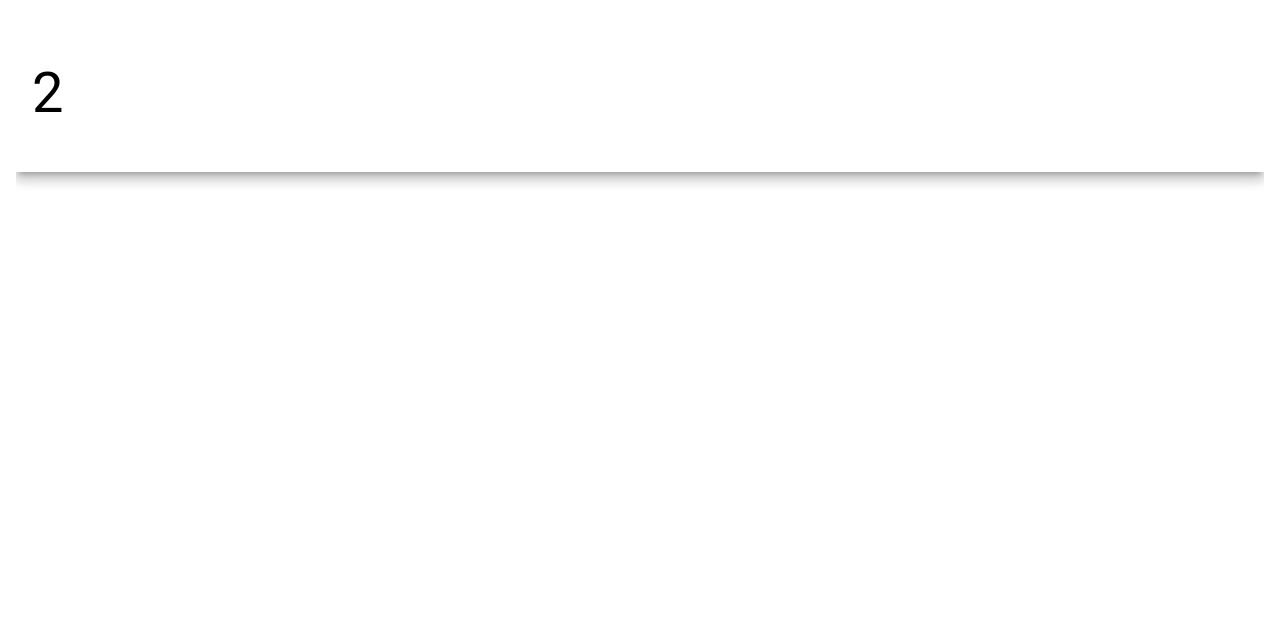
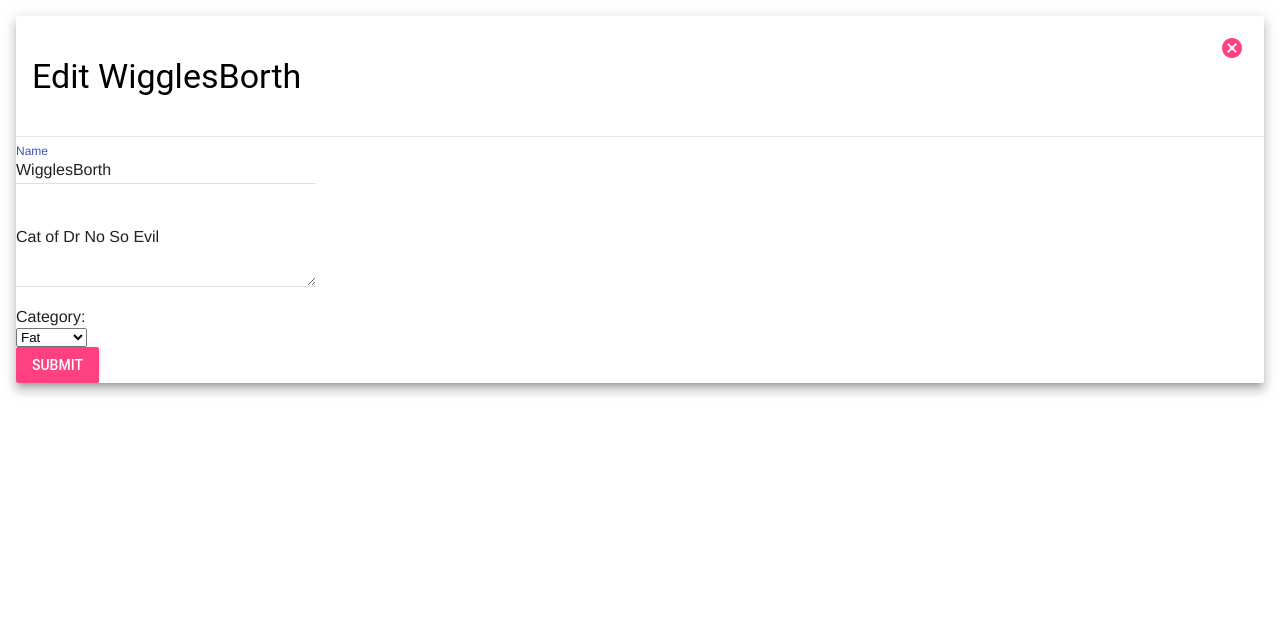
Before and after one commit to GaiEnSuit/cat-alog, a Flask app: page /2/edit/ in a window 1280 px wide. Shown: the part 64-687 px from the top of the page. Run offline with Flask 2, Linux system fonts and the light colour scheme; data comes from the database, SQL or seed files in the repository; both versions use the stored data as it was after the commit.

Commit message:
update routing configuration for edit, update form values, update templates to match new style

```diff
--- a/app/app.py
+++ b/app/app.py
@@ -48,9 +48,18 @@
     return render_template('/detail.html')
 
 
-@app.route("/<int:id>/edit/")
+@app.route("/<int:id>/edit/", methods=['GET', 'POST'])
 def editCat(id):
-    return render_template('/edit.html', id=id)
+    editedCat = session.query(Cat).filter_by(id=id).one()
+    if request.method == 'POST':
+        editedCat.name=request.form['name']
+        editedCat.description=request.form['description']
+        editedCat.category=request.form['category']
+        session.add(editedCat)
+        session.commit()
+        return redirect('/', code=302)
+    else:
+        return render_template('/edit.html', i = editedCat)
 
 
 @app.route('/<int:id>/delete/')
--- a/app/templates/edit.html
+++ b/app/templates/edit.html
@@ -9,10 +9,11 @@
     <!-- Material Design -->
     <link rel="stylesheet" href="https://fonts.googleapis.com/icon?family=Material+Icons">
     <link rel="stylesheet" href="https://code.getmdl.io/1.3.0/material.indigo-pink.min.css">
+    <link rel="stylesheet" href="https://fonts.googleapis.com/icon?family=Material+Icons">
     <script defer src="https://code.getmdl.io/1.3.0/material.min.js"></script>
 
     <!-- Custom CSS -->
-    <link rel="stylesheet" href="/static/styles/main.css">
+    <link rel="stylesheet" type="text/css" href="{{ url_for('static', filename='styles/main.css') }}">
   </head>
   <body>
     <div class="mdl-layout mdl-js-layout mdl-layout--fixed-header">
@@ -25,13 +26,34 @@
       </header>
       <main class="mdl-layout__content">
         <div class="mdl-grid">
-          <div class="mdl-cell mdl-cell--12-col mdl-cell--4-col-phone mdl-card">
-            <div class="mdl-card--boder mdl-shadow--8dp">
-              <div class="mdl-card__title">
-                <div class="mdl-card__title-text">
-                  <h1>{{id}}</h1>
-                </div>
+          <div class="mdl-cell mdl-cell--12-col mdl-cell--4-col-phone mdl-card mdl-shadow--8dp">
+            <div class="mdl-card__title mdl-card--border">
+              <div class="mdl-card__title-text">
+                <h3>Edit {{ i.name }}</h3>
               </div>
+            </div>
+            <form method="POST" action="{{ url_for('editCat', id=i.id) }}">
+              <div class="mdl-textfield mdl-js-textfield mdl-textfield--floating-label">
+                <input class="mdl-textfield__input" type="text" id="name" name="name" value="{{ i.name }}"  required>
+                <label class="mdl-textfield__label" for="name">Name</label>
+              </div><br />
+              <div class="mdl-textfield mdl-js-textfield">
+                <textarea class="mdl-textfield__input" type="text" rows= "3" id="description" name="description" required>{{i.description}}</textarea>
+                <label class="mdl-textfield__label" for="descripiton">Description</label>
+              </div><br />
+              Category:<br />
+              <select name="category">
+                <option value="fat">Fat</option>
+                <option value="hairless">Hairless</option>
+                <option value="cute">Cute</option>
+                <option value="fluffy">Fluffy</option>
+              </select><br />
+              <input class="mdl-button mdl-js-button mdl-button--raised mdl-js-ripple-effect mdl-button--accent" type="submit">
+            </form>
+            <div class="mdl-card__menu">
+              <a href="/"><button class="mdl-button mdl-button--icon">
+                <i class="material-icons">cancel</i>
+              </button></a>
             </div>
           </div>
         </div>
--- a/app/templates/index.html
+++ b/app/templates/index.html
@@ -53,7 +53,7 @@
             <div class="mdl-card__supporting-text">
               {% for i in cats %}
               <h3>{{i.name}}</h3>
-              <a href="#">Edit</a>
+              <a href="{{url_for('editCat', id=i.id)}}">Edit</a>
               <a href="{{url_for('deleteCat', id=i.id)}}">Delete</a>
               {% endfor %}
             </div>
```
Also changed, not shown: app/templates/detail.html (deleted, +0 -46 lines), app/templates/new.html (+5 -5 lines), app/catalog.db.
